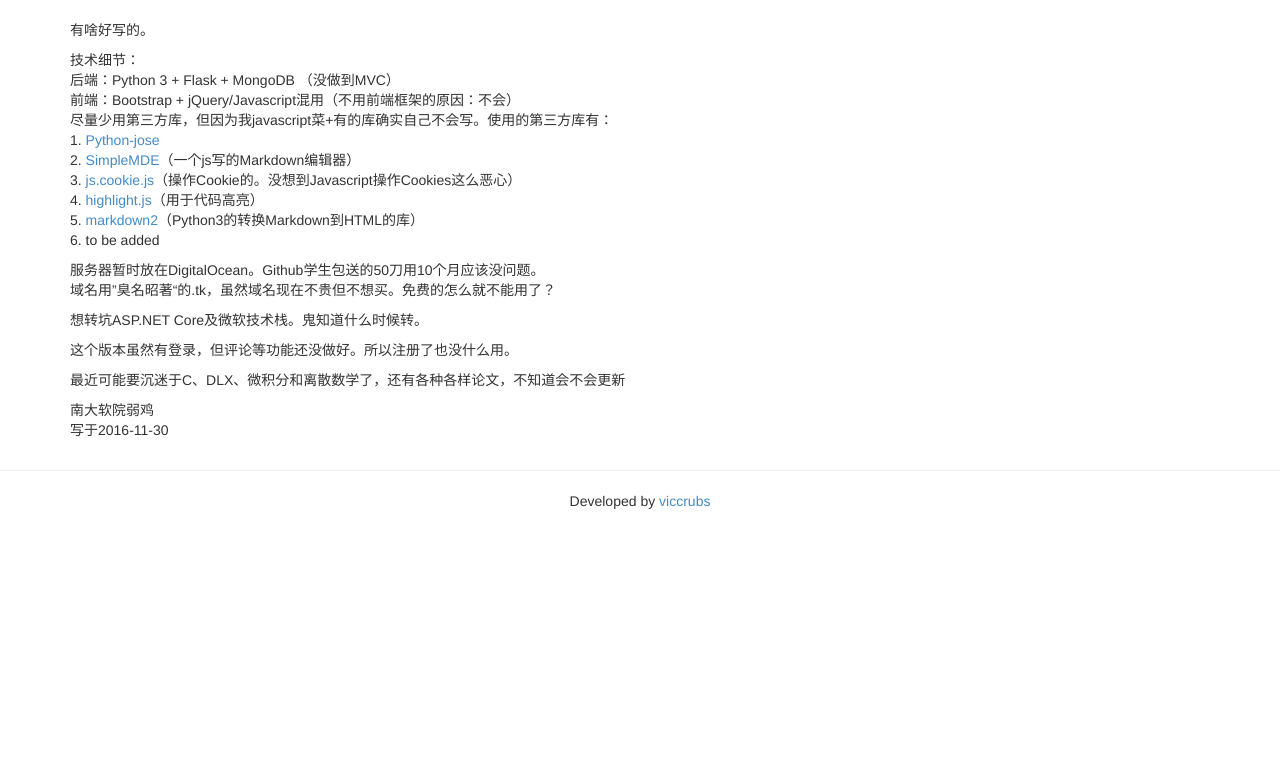
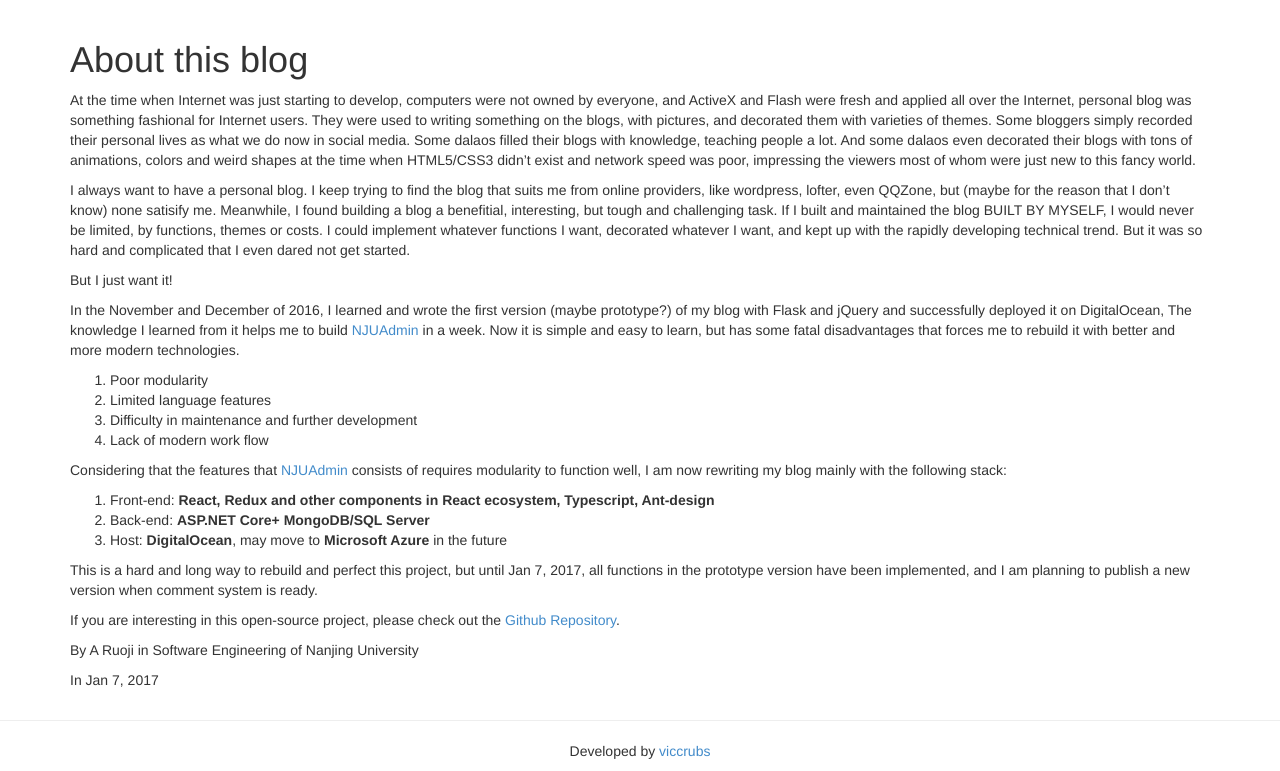
Before and after one commit to ddadaal/VicBlog-Flask, a Flask app: page /about in a window 1280 px wide. Shown: the part 52-823 px from the top of the page. Before the commit the page ends 561 px from the top, so only its background shows below. Run offline with Flask 2, Linux system fonts and the light colour scheme; some libraries are stand-ins or nearby versions.

Commit message:
added some apis

```diff
--- a/app/templates/about.html
+++ b/app/templates/about.html
@@ -9,27 +9,37 @@ init("About","about");
 
 {% block content %}
 
-<p>有啥好写的。</p>
 
-<p>技术细节： <br>
-后端：Python 3 + Flask + MongoDB （没做到MVC） <br>
-前端：Bootstrap + jQuery/Javascript混用（不用前端框架的原因：不会） <br>
-尽量少用第三方库，但因为我javascript菜+有的库确实自己不会写。使用的第三方库有： <br>
-1.  <a href="https://github.com/mpdavis/python-jose/">Python-jose</a> <br>
-2.  <a href="https://github.com/NextStepWebs/simplemde-markdown-editor">SimpleMDE</a>（一个js写的Markdown编辑器） <br>
-3.  <a href="https://github.com/js-cookie/js-cookie">js.cookie.js</a>（操作Cookie的。没想到Javascript操作Cookies这么恶心） <br>
-4.  <a href="https://highlightjs.org/">highlight.js</a>（用于代码高亮） <br>
-5.  <a href="https://github.com/trentm/python-markdown2">markdown2</a>（Python3的转换Markdown到HTML的库） <br>
-6. to be added</p>
+<h1 id="about-this-blog">About this blog</h1>
 
-<p>服务器暂时放在DigitalOcean。Github学生包送的50刀用10个月应该没问题。 <br>
-域名用”臭名昭著“的.tk，虽然域名现在不贵但不想买。免费的怎么就不能用了？</p>
+<p>At the time when Internet was just starting to develop, computers were not owned by everyone, and ActiveX and Flash were fresh and applied all over the Internet, personal blog was something fashional for Internet users. They were used to writing something on the blogs, with pictures, and decorated them with varieties of themes. Some bloggers simply recorded their personal lives as what we do now in social media. Some dalaos filled their blogs with knowledge, teaching people a lot. And some dalaos even decorated their blogs with tons of animations, colors and weird shapes at the time when HTML5/CSS3 didn’t exist and network speed was poor, impressing the viewers most of whom were just new to this fancy world. </p>
 
-<p>想转坑ASP.NET Core及微软技术栈。鬼知道什么时候转。</p>
+<p>I always want to have a personal blog. I keep trying to find the blog that suits me from online providers, like wordpress, lofter, even QQZone, but (maybe for the reason that I don’t know) none satisify me. Meanwhile, I found building a blog a benefitial, interesting, but tough and challenging task. If I built and maintained the blog BUILT BY MYSELF, I would never be limited, by functions, themes or costs. I could implement whatever functions I want, decorated whatever I want, and kept up with the rapidly developing technical trend. But it was so hard and complicated that I even dared not get started.</p>
 
-<p>这个版本虽然有登录，但评论等功能还没做好。所以注册了也没什么用。</p>
-<p>最近可能要沉迷于C、DLX、微积分和离散数学了，还有各种各样论文，不知道会不会更新</p>
+<p>But I just want it!</p>
 
-<p>南大软院弱鸡 <br>
-写于2016-11-30</p>
+<p>In the November and December of 2016, I learned and wrote the first version (maybe prototype?) of my blog with Flask and jQuery and successfully deployed it on DigitalOcean, The knowledge I learned from it helps me to build <a href="http://njuadmin.tk">NJUAdmin</a> in a week. Now it is simple and easy to learn, but has some fatal disadvantages that forces me to rebuild it with better and more modern technologies.</p>
+
+<ol>
+<li>Poor modularity</li>
+<li>Limited language features</li>
+<li>Difficulty in maintenance and further development</li>
+<li>Lack of modern work flow</li>
+</ol>
+
+<p>Considering that the features that <a href="http://njuadmin.tk">NJUAdmin</a> consists of requires modularity to function well, I am now rewriting my blog mainly with the following stack:</p>
+
+<ol>
+<li>Front-end: <strong>React, Redux and other components in React ecosystem, Typescript, Ant-design</strong></li>
+<li>Back-end: <strong>ASP.NET Core+ MongoDB/SQL Server</strong></li>
+<li>Host: <strong>DigitalOcean</strong>, may move to <strong>Microsoft Azure</strong> in the future</li>
+</ol>
+
+<p>This is a hard and long way to rebuild and perfect this project, but until Jan 7, 2017, all functions in the prototype version have been implemented, and I am planning to publish a new version when comment system is ready.</p>
+
+<p>If you are interesting in this open-source project, please check out the <a href="https://github.com/viccrubs/VicBlog">Github Repository</a>.</p>
+
+<p>By A Ruoji in Software Engineering of Nanjing University</p>
+
+<p>In Jan 7, 2017</p>
 {% endblock %}
--- a/app/views.py
+++ b/app/views.py
@@ -7,6 +7,26 @@ import json
 import os
 from flask_cors import CORS, cross_origin
 from werkzeug import secure_filename
+
+@app.route("/api/login",methods=["GET","POST"])
+def api_login():
+    if request.method == "GET":
+        return json.dumps({"status":"post here"})
+
+    login_package = {
+            'username': request.json['username'],
+            'password': request.json['password'],
+            'role': "user",
+        }
+    submit = submits.LoginSubmit(login_package)
+    status, token = submit.execute()
+
+    return_dict = {
+            "status": status,
+            "token": token,
+            "user": user.User.create_from_token(token),
+    }
+    return json.dumps(return_dict,ensure_ascii=False,cls=user.UserEncoder)
 
 
 @app.route("/api/articles")
@@ -30,6 +50,10 @@ def api_register():
     result= submit.execute()
     return json.dumps({"status":result})
 
+@app.route("/api/articles/<id>")
+def api_view_article(id):
+    article = database.find_one("articles", {"id": id})
+    return json.dumps(submits.format_article(article),ensure_ascii=False)
 
 @app.before_request
 def before_request():
```
Also changed, not shown: app/submits.py (+8 -5 lines), 1 other file.
